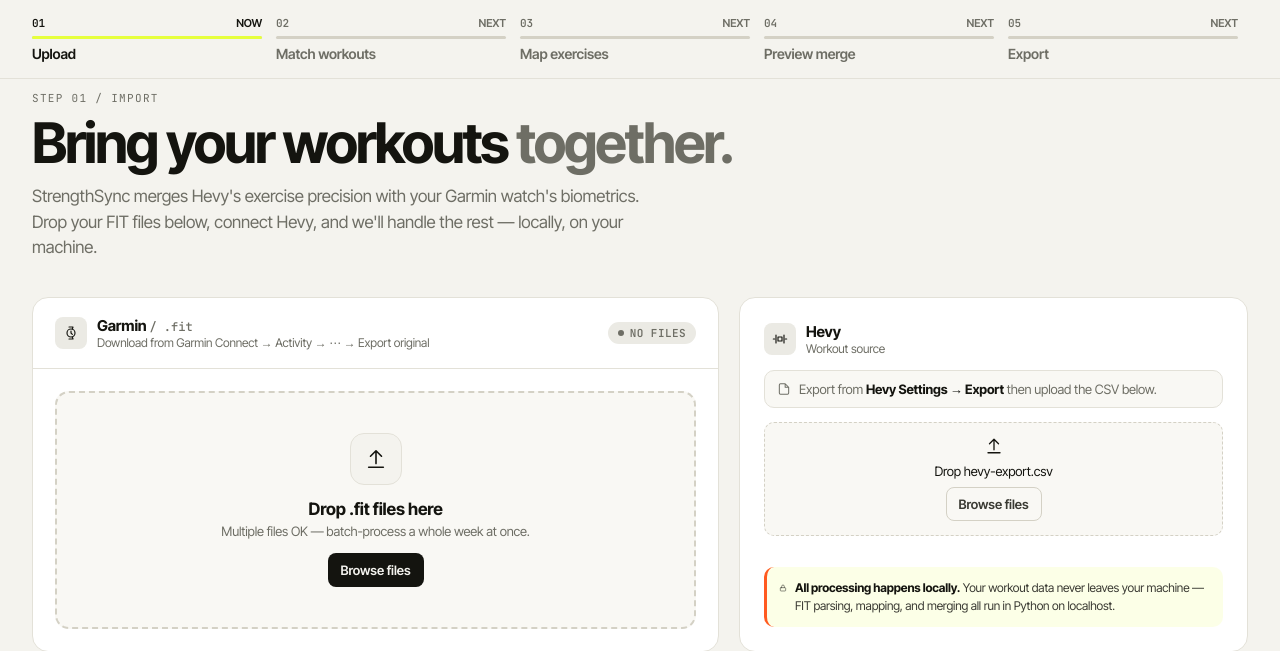
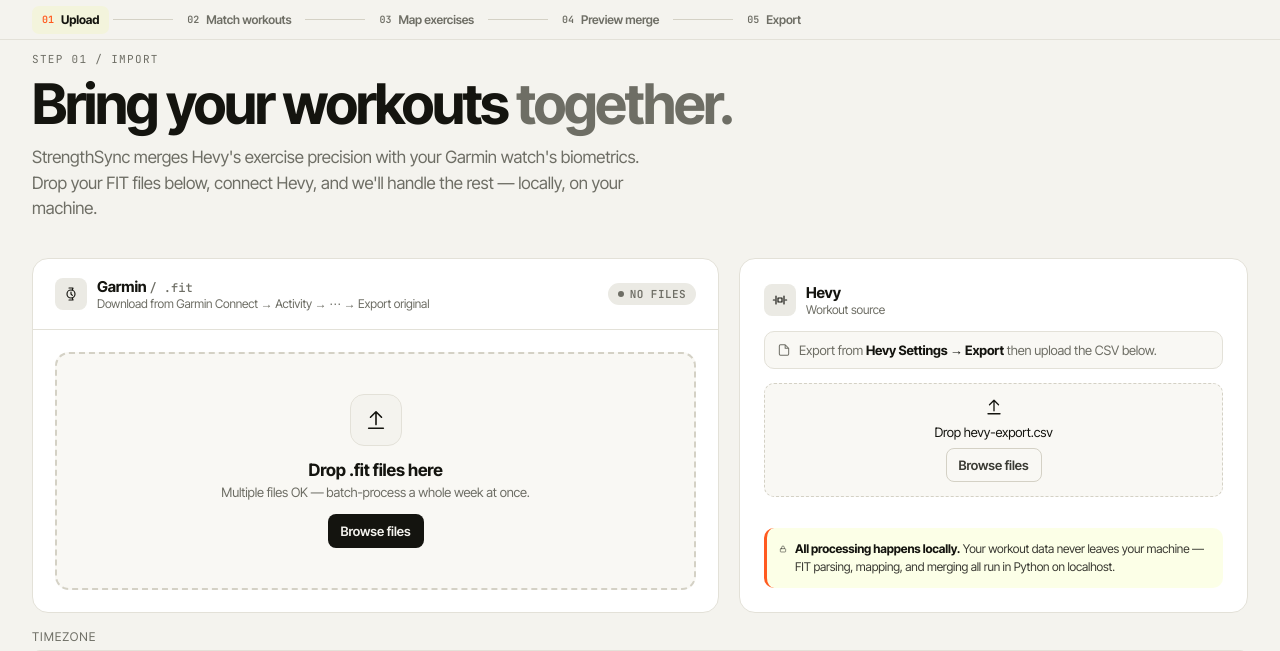
Before and after one commit to Exclad/StrengthSync, a Flask app: page / in a window 1280 px wide. Shown: the part 70-721 px from the top of the page. Run offline with Flask 3, Linux system fonts and the light colour scheme; some libraries are stand-ins or nearby versions.

Commit message:
fix(ui): compact rail 87→40px; fix sticky top; Library+History working
Rail redesign — from 3-row stacked (meta+bar+label) to single-row:
- height: 87px → 40px
- Layout: 01·Upload ─ 02·Match workouts ─ ... (numbers + labels inline)
- Active step gets accent background highlight, checkmark for done steps
- Rail separator lines (rail-sep) between steps
- sticky top corrected: 57px → 70px (actual topbar height)
- main now starts at y=110px instead of y=165px

Library and History were broken due to Flask template cache — fixed by
restarting server after index.html script tag additions. Both pages now
confirmed working via Playwright screenshots.

Co-Authored-By: Claude Sonnet 4.6 <noreply@anthropic.com>

```diff
--- a/static/src/shell.jsx
+++ b/static/src/shell.jsx
@@ -42,23 +42,21 @@ function Shell({ step, setStep, theme, setTheme, tweaksOn, page, setPage, childr
 
       {page === "sync" && (
         <div className="rail">
-          {steps.map(s => {
+          {steps.map((s, idx) => {
             const status = s.key < step ? "done" : s.key === step ? "active" : "";
             return (
+              <React.Fragment key={s.key}>
                 <div
-                key={s.key}
                   className={`rail-step ${status}`}
                   onClick={() => { if (s.key <= step) setStep(s.key); }}
                   role="button"
                   tabIndex={0}
                 >
-                <div className="meta">
-                  <span className="num">0{s.key + 1}</span>
-                  <span>{status === "done" ? "DONE" : status === "active" ? "NOW" : "NEXT"}</span>
+                  <span className="rail-num">{status === "done" ? "✓" : `0${s.key + 1}`}</span>
+                  <span className="rail-lbl">{s.label}</span>
                 </div>
-                <div className="bar"></div>
-                <div className="label">{s.label}</div>
-              </div>
+                {idx < steps.length - 1 && <div className="rail-sep"/>}
+              </React.Fragment>
             );
           })}
         </div>
--- a/templates/index.html
+++ b/templates/index.html
@@ -163,57 +163,56 @@
     color: var(--ink);
   }
 
-  /* Progress rail */
+  /* Progress rail — single compact row */
   .rail {
     display: flex;
-    padding: 10px 32px;
-    gap: 4px;
+    align-items: center;
+    padding: 0 32px;
+    height: 40px;
     border-bottom: 1px solid var(--line);
     background: var(--bg);
     position: sticky;
-    top: 57px;
+    top: 70px;
     z-index: 99;
+    gap: 0;
   }
   .rail-step {
-    flex: 1;
     display: flex;
-    flex-direction: column;
-    gap: 6px;
-    padding: 6px 10px 6px 0;
-    position: relative;
+    align-items: center;
+    gap: 7px;
+    padding: 0 10px;
+    height: 28px;
+    border-radius: 7px;
     cursor: pointer;
-    transition: opacity .2s ease;
+    transition: background .15s ease;
+    white-space: nowrap;
   }
-  .rail-step .bar {
-    height: 3px;
-    background: var(--line-2);
-    border-radius: 2px;
-    overflow: hidden;
-    position: relative;
+  .rail-step:hover { background: var(--surface); }
+  .rail-num {
+    font-family: 'JetBrains Mono', monospace;
+    font-size: 10px;
+    font-weight: 700;
+    color: var(--ink-3);
+    letter-spacing: 0;
   }
-  .rail-step .bar::after {
-    content: "";
-    position: absolute; inset: 0;
-    background: var(--ink);
-    transform: scaleX(0);
-    transform-origin: left;
-    transition: transform .4s cubic-bezier(.4,0,.2,1);
-  }
-  .rail-step.done .bar::after { transform: scaleX(1); background: var(--ink); }
-  .rail-step.active .bar::after { transform: scaleX(1); background: var(--accent); }
-  .rail-step .meta {
-    display: flex; justify-content: space-between; align-items: center;
-    font-size: 11px; font-weight: 600;
+  .rail-lbl {
+    font-size: 12px;
+    font-weight: 600;
     color: var(--ink-3);
   }
-  .rail-step .meta .num {
-    font-family: 'JetBrains Mono', monospace;
-    letter-spacing: 0;
+  .rail-sep {
+    flex: 1;
+    height: 1px;
+    background: var(--line-2);
+    min-width: 20px;
+    max-width: 60px;
+    margin: 0 4px;
   }
-  .rail-step.active .meta { color: var(--ink); }
-  .rail-step.done .meta { color: var(--ink-2); }
-  .rail-step .label { font-size: 14px; font-weight: 600; color: var(--ink-3); }
-  .rail-step.active .label, .rail-step.done .label { color: var(--ink); }
+  .rail-step.active { background: color-mix(in oklab, var(--accent) 10%, transparent); }
+  .rail-step.active .rail-num { color: var(--accent-2); }
+  .rail-step.active .rail-lbl { color: var(--ink); font-weight: 700; }
+  .rail-step.done .rail-num { color: var(--good); }
+  .rail-step.done .rail-lbl { color: var(--ink-2); }
 
   /* Main */
   main {
```
Lines whose indentation alone changed are shown as unchanged.
